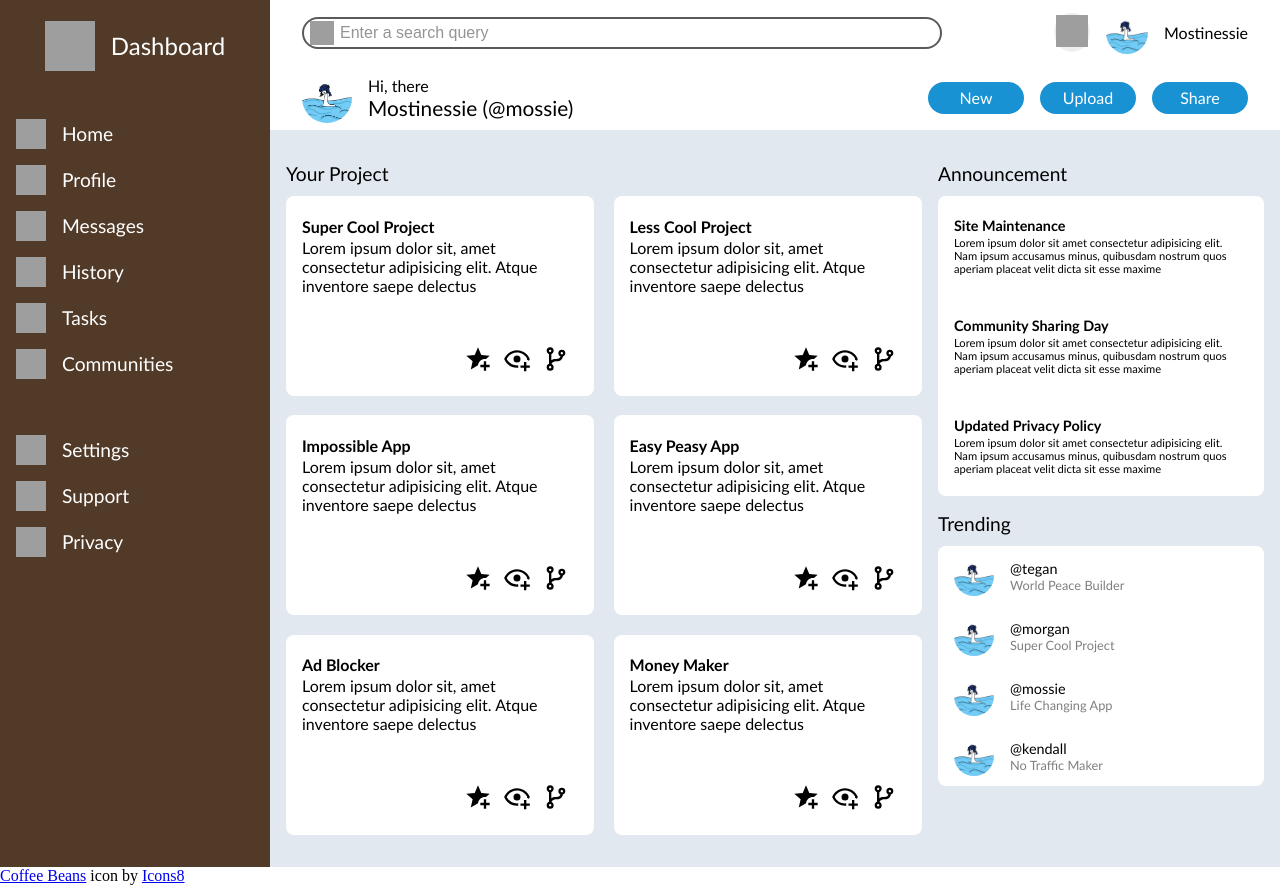
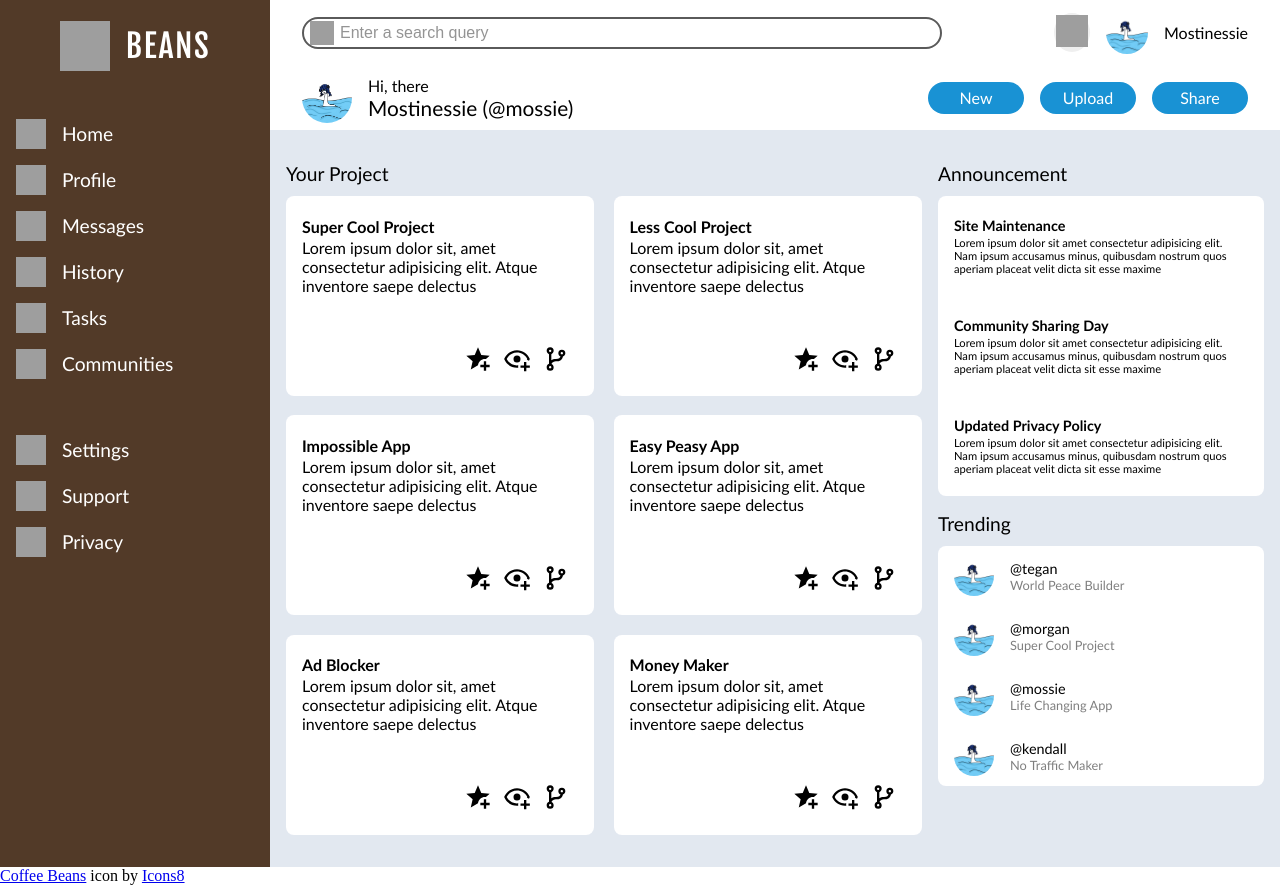
Before and after one commit to deppfellow/admin-dashboard, a plain HTML site: page index.html in a window 1280 px wide. Drawn offline with Linux system fonts and the light colour scheme; grey boxes are pictures that could not be loaded.

Commit message:
Little adjust

```diff
--- a/index.html
+++ b/index.html
@@ -13,7 +13,7 @@
         <div class="sidebar-container">
             <a class="sb-logo-wrapper sb-title-logo sb-span-2" href="./#">
                 <img width="50" height="50" src="https://img.icons8.com/ios/50/FFFFFF/coffee-beans-.png" alt="coffee-beans-"/>
-                Dashboard
+                BEANS
             </a>
 
             <ul class="sb-utility-wrapper sb-span-2">
--- a/style.css
+++ b/style.css
@@ -1,3 +1,5 @@
+@import url('https://fonts.googleapis.com/css2?family=Fjalla+One&display=swap');  /* "Fjalla One" */
+
 * {
     padding: 0;
     margin: 0;
@@ -55,6 +57,9 @@ main {
     font-size: var(--sb-title-font-size);
     text-decoration: none;
     margin: 1.3rem auto;
+    font-weight: bold;
+    font: 2rem "Fjalla One", sans-serif;
+    letter-spacing: 0.1rem;
 }
 
 .sb-title-logo img {
```
